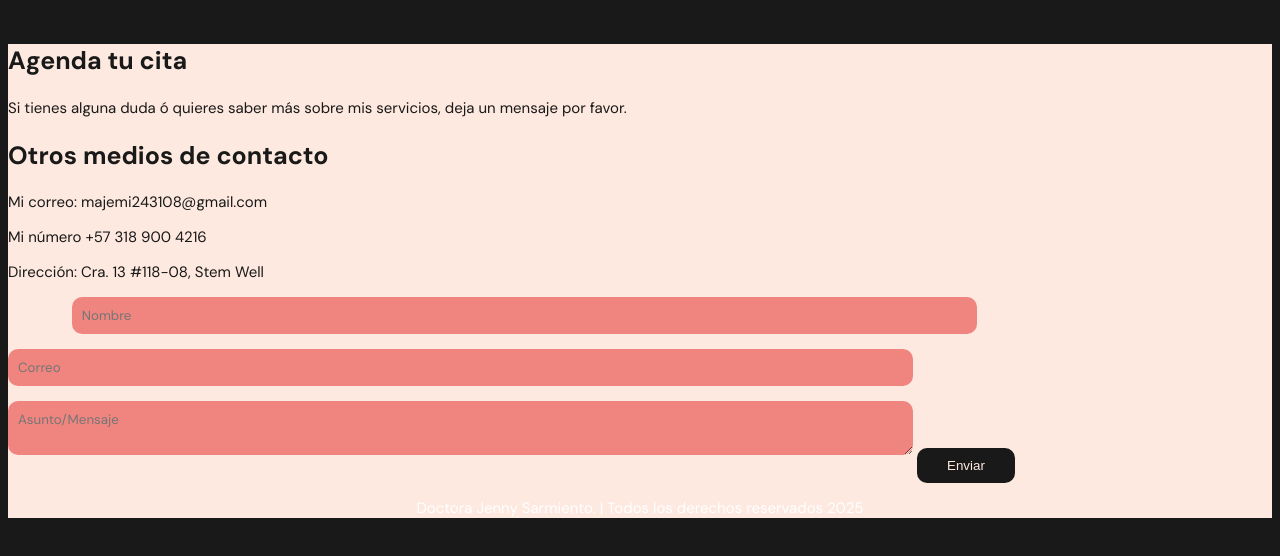
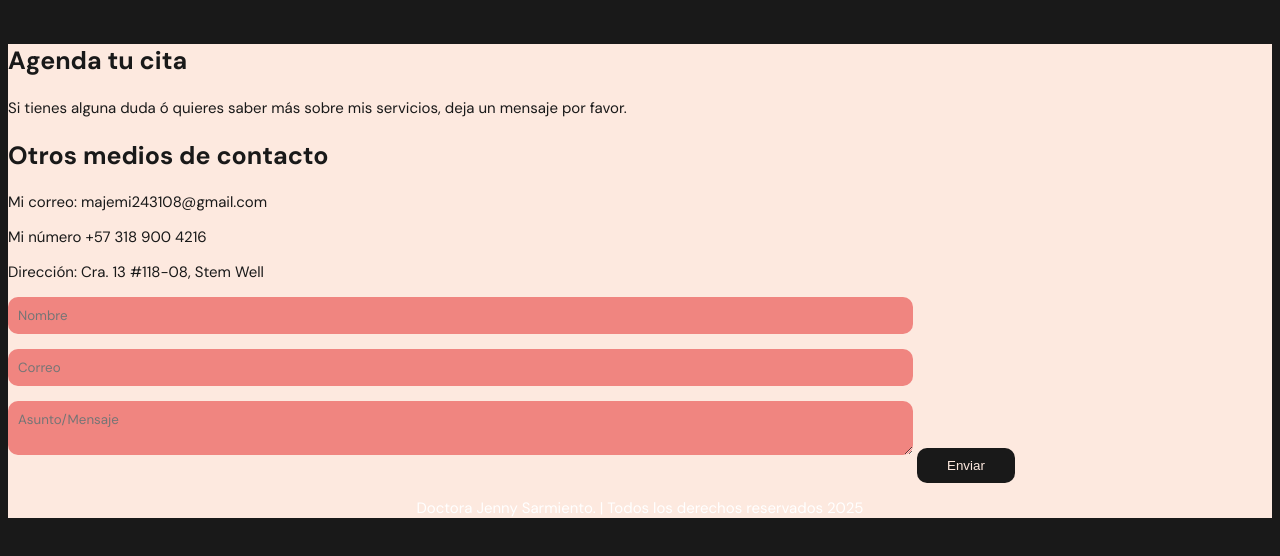
Before and after one commit to Johitan-art/doctorajennysarmiento, a plain HTML site: page contacto.html in a window 1280 px wide. Shown: the part 96-652 px from the top of the page. Drawn offline with Linux system fonts and the light colour scheme.

Commit message:
contacto.html

```diff
--- a/contacto.html
+++ b/contacto.html
@@ -38,18 +38,17 @@
         <p>Mi número +57 318 900 4216</p>
         <p>Dirección: Cra. 13 #118-08, Stem Well</p>
 
-        <form>
-            <label for="nombre">Nombre</label>
-            <input type="text" id="nombre" name="nombre" placeholder="Nombre" required>
+       <div class="formulario">
+  <form>
 
-            <label for="correo">Correo</label>
-            <input type="email" id="correo" name="correo" placeholder="Correo" required>
+    <input type="text" id="nombre" name="nombre" placeholder="Nombre" required>
+    <input type="email" id="correo" name="correo" placeholder="Correo" required>
+    <textarea id="mensaje" name="mensaje" placeholder="Asunto/Mensaje" required></textarea>
 
-            <label for="mensaje">Asunto/Mensaje</label>
-            <textarea id="mensaje" name="mensaje" placeholder="Asunto/Mensaje" required></textarea>
+    <button type="submit">Enviar</button>
+  </form>
+</div>
 
-            <button type="submit">Enviar</button>
-        </form>
 
         <footer>
             <p class="footer-text"> Doctora Jenny Sarmiento. | Todos los derechos reservados 2025</p>
```
